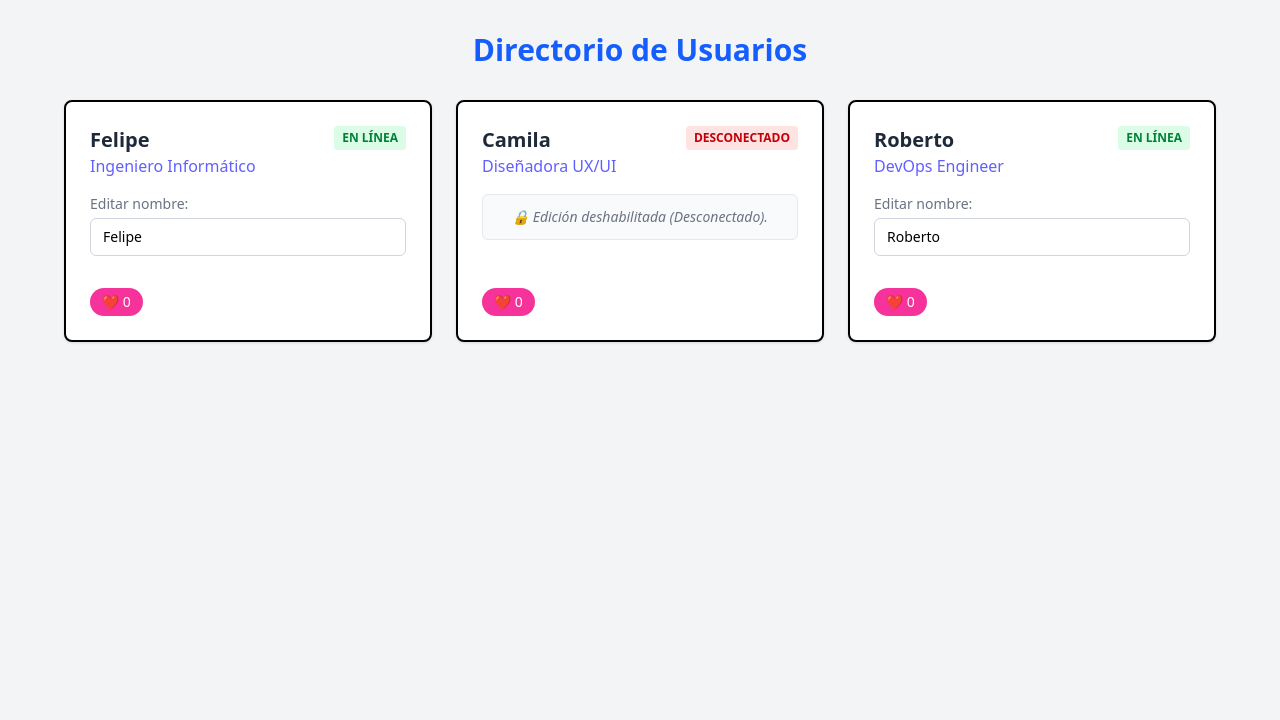
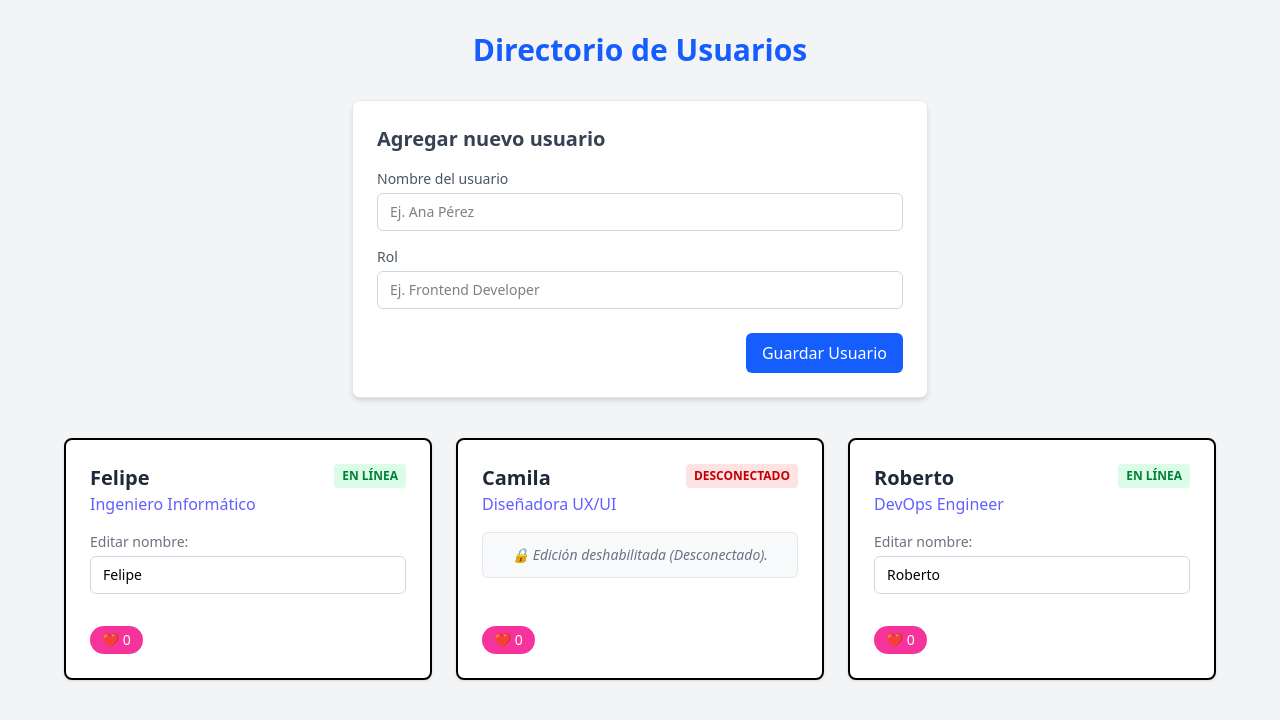
Before and after one commit to Felipesd18/angular-ejercicios, an Angular app: page / in a window 1280 px wide. Shown: the top 720 px of the page. Built offline with nearby package versions, Linux system fonts and the light colour scheme.

Commit message:
ADD: manejo para crear un usuario
Implementacion ayuda a incorporar un nuevo usuario al arreglo ya definido

```diff
--- a/src/app/app.html
+++ b/src/app/app.html
@@ -1,5 +1,42 @@
 <main class="min-h-screen bg-gray-100 p-8">
   <h1 class="text-3xl font-bold text-center text-blue-600 mb-8">Directorio de Usuarios</h1>
+
+  <div class="max-w-xl mx-auto bg-white p-6 rounded-lg shadow-md border border-gray-200 mb-10">
+    <h2 class="text-xl font-semibold mb-4 text-gray-700">Agregar nuevo usuario</h2>
+
+    <form (ngSubmit)="saveUser()" class="flex flex-col gap-4">
+      <div>
+        <label class="block text-sm text-gray-600 mb-1">Nombre del usuario</label>
+        <input
+          type="text"
+          name="userName"
+          [(ngModel)]="newUserName"
+          class="w-full border border-gray-300 rounded-md px-3 py-2 text-sm focus:outline-none focus:ring-2 focus:ring-blue-500"
+          placeholder="Ej. Ana Pérez"
+          required
+        />
+      </div>
+
+      <div>
+        <label class="block text-sm text-gray-600 mb-1">Rol</label>
+        <input
+          type="text"
+          name="userRole"
+          [(ngModel)]="newUserRole"
+          class="w-full border border-gray-300 rounded-md px-3 py-2 text-sm focus:outline-none focus:ring-2 focus:ring-blue-500"
+          placeholder="Ej. Frontend Developer"
+          required
+        />
+      </div>
+
+      <button
+        type="submit"
+        class="mt-2 bg-blue-600 hover:bg-blue-700 text-white font-medium py-2 px-4 rounded-md transition-colors self-end"
+      >
+        Guardar Usuario
+      </button>
+    </form>
+  </div>
 
   <div class="grid grid-cols-1 md:grid-cols-2 lg:grid-cols-3 gap-6 max-w-6xl mx-auto">
     @for (user of users(); track user.id) {
--- a/src/app/app.ts
+++ b/src/app/app.ts
@@ -1,11 +1,12 @@
 import { Component, signal, inject } from '@angular/core';
 import { RouterOutlet } from '@angular/router';
+import { FormsModule } from '@angular/forms';
 import { UserCardComponent } from './components/user-card/user-card';
 import { User } from './services/user';
 
 @Component({
   selector: 'app-root',
-  imports: [RouterOutlet, UserCardComponent],
+  imports: [RouterOutlet, UserCardComponent, FormsModule],
   templateUrl: './app.html',
   styleUrl: './app.css',
 })
@@ -15,4 +16,16 @@ export class App {
   private userService = inject(User);
 
   users = this.userService.users;
+
+  newUserName = signal('');
+  newUserRole = signal('');
+
+  saveUser() {
+    if (this.newUserName().trim() && this.newUserRole().trim()) {
+      this.userService.addUser(this.newUserName(), this.newUserRole());
+
+      this.newUserName.set('');
+      this.newUserRole.set('');
+    }
+  }
 }
```
